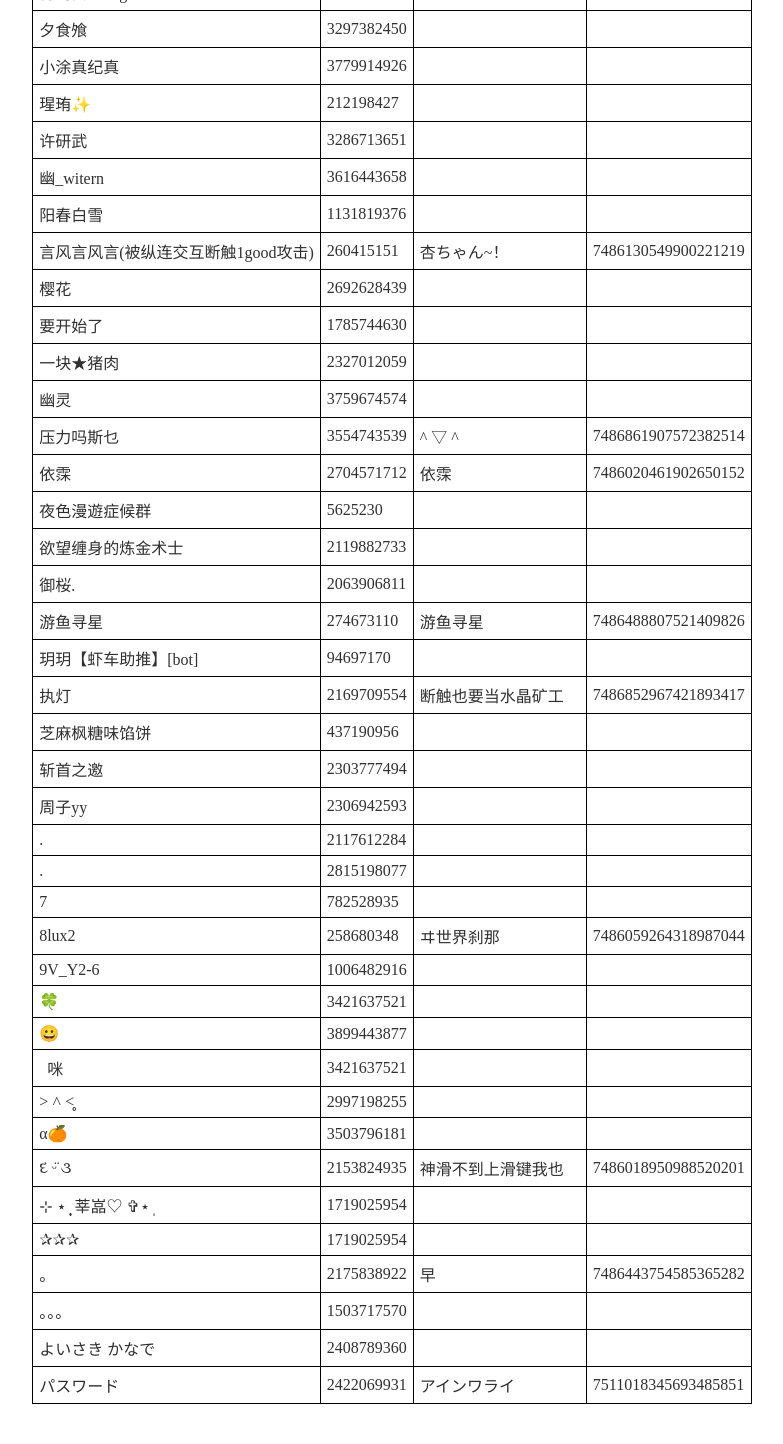
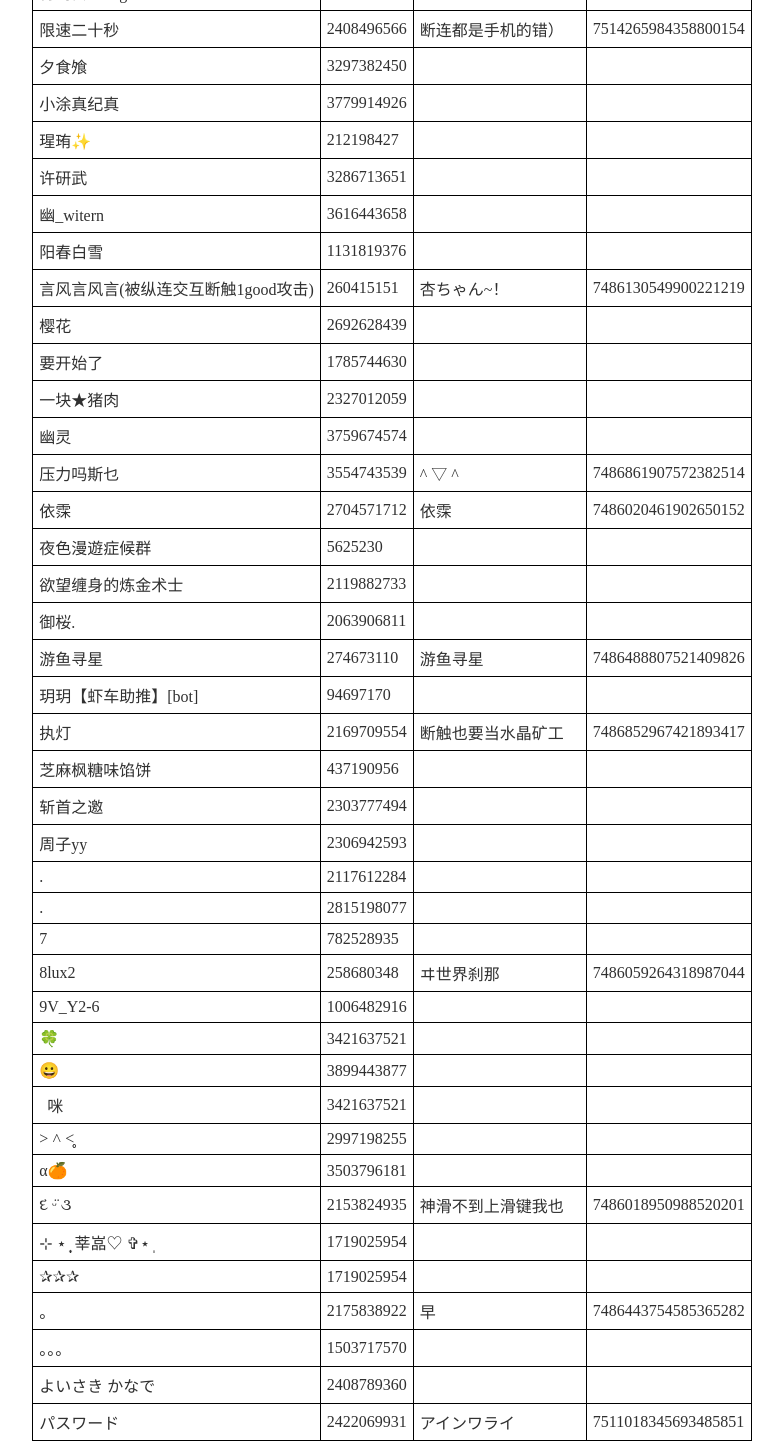
Before and after one commit to ajdjdgfsx/an_fish, a plain HTML site: page index.html in a window 1280 px wide. Shown: the part 3500-4944 px from the top of the page, without its empty margins (248-1031 px from the left). Before the commit the page ends 4912 px from the top, so only its background shows below. Drawn offline with Linux system fonts and the light colour scheme.

Commit message:
Update index.html

```diff
--- a/index.html
+++ b/index.html
@@ -124,45 +124,46 @@ onPageLoaded(); }
 <tr line="96"><td line="96">小乐</td><td line="96">373894566</td><td line="96"> </td><td line="96"> </td></tr>
 <tr line="97"><td line="97">晓美焰</td><td line="97">112236339</td><td line="97"> </td><td line="97"> </td></tr>
 <tr line="98"><td line="98">宵崎奏的dog</td><td line="98">3673660768</td><td line="98"> </td><td line="98"> </td></tr>
-<tr line="99"><td line="99">夕食飧</td><td line="99">3297382450</td><td line="99"> </td><td line="99"> </td></tr>
-<tr line="100"><td line="100">小涂真纪真</td><td line="100">3779914926</td><td line="100"> </td><td line="100"> </td></tr>
-<tr line="101"><td line="101">瑆珛✨</td><td line="101">212198427</td><td line="101"> </td><td line="101"> </td></tr>
-<tr line="102"><td line="102">许研武</td><td line="102">3286713651</td><td line="102"> </td><td line="102"> </td></tr>
-<tr line="103"><td line="103">幽_witern</td><td line="103">3616443658</td><td line="103"> </td><td line="103"> </td></tr>
-<tr line="104"><td line="104">阳春白雪</td><td line="104">1131819376</td><td line="104"> </td><td line="104"> </td></tr>
-<tr line="105"><td line="105">言风言风言(被纵连交互断触1good攻击)</td><td line="105">260415151</td><td line="105">杏ちゃん~！</td><td line="105">7486130549900221219</td></tr>
-<tr line="106"><td line="106">樱花</td><td line="106">2692628439</td><td line="106"> </td><td line="106"> </td></tr>
-<tr line="107"><td line="107">要开始了</td><td line="107">1785744630</td><td line="107"> </td><td line="107"> </td></tr>
-<tr line="108"><td line="108">一块★猪肉</td><td line="108">2327012059</td><td line="108"> </td><td line="108"> </td></tr>
-<tr line="109"><td line="109">幽灵</td><td line="109">3759674574</td><td line="109"> </td><td line="109"> </td></tr>
-<tr line="110"><td line="110">压力吗斯乜</td><td line="110">3554743539</td><td line="110">^ ▽ ^</td><td line="110">7486861907572382514</td></tr>
-<tr line="111"><td line="111">依霂</td><td line="111">2704571712</td><td line="111">依霂</td><td line="111">7486020461902650152</td></tr>
-<tr line="112"><td line="112">夜色漫遊症候群</td><td line="112">5625230</td><td line="112"> </td><td line="112"> </td></tr>
-<tr line="113"><td line="113">欲望缠身的炼金术士</td><td line="113">2119882733</td><td line="113"> </td><td line="113"> </td></tr>
-<tr line="114"><td line="114">御桜.</td><td line="114">2063906811</td><td line="114"> </td><td line="114"> </td></tr>
-<tr line="115"><td line="115">游鱼寻星</td><td line="115">274673110</td><td line="115">游鱼寻星</td><td line="115">7486488807521409826</td></tr>
-<tr line="116"><td line="116">玥玥【虾车助推】[bot]</td><td line="116">94697170</td><td line="116"> </td><td line="116"> </td></tr>
-<tr line="117"><td line="117">执灯</td><td line="117">2169709554</td><td line="117">断触也要当水晶矿工</td><td line="117">7486852967421893417</td></tr>
-<tr line="118"><td line="118">芝麻枫糖味馅饼</td><td line="118">437190956</td><td line="118"> </td><td line="118"> </td></tr>
-<tr line="119"><td line="119">斩首之邀</td><td line="119">2303777494</td><td line="119"> </td><td line="119"> </td></tr>
-<tr line="120"><td line="120">周子yy</td><td line="120">2306942593</td><td line="120"> </td><td line="120"> </td></tr>
-<tr line="121"><td line="121">.</td><td line="121">2117612284</td><td line="121"> </td><td line="121"> </td></tr>
-<tr line="122"><td line="122">.</td><td line="122">2815198077</td><td line="122"> </td><td line="122"> </td></tr>
-<tr line="123"><td line="123">7</td><td line="123">782528935</td><td line="123"> </td><td line="123"> </td></tr>
-<tr line="124"><td line="124">8lux2</td><td line="124">258680348</td><td line="124">ヰ世界刹那</td><td line="124">7486059264318987044</td></tr>
-<tr line="125"><td line="125">9V_Y2-6</td><td line="125">1006482916</td><td line="125"> </td><td line="125"> </td></tr>
-<tr line="126"><td line="126">🍀</td><td line="126">3421637521</td><td line="126"> </td><td line="126"> </td></tr>
-<tr line="127"><td line="127">😀</td><td line="127">3899443877</td><td line="127"> </td><td line="127"> </td></tr>
-<tr line="128"><td line="128">  咪</td><td line="128">3421637521</td><td line="128"> </td><td line="128"> </td></tr>
-<tr line="129"><td line="129">˃ ˄ ˂̥̥</td><td line="129">2997198255</td><td line="129"> </td><td line="129"> </td></tr>
-<tr line="130"><td line="130">α🍊</td><td line="130">3503796181</td><td line="130"> </td><td line="130"> </td></tr>
-<tr line="131"><td line="131">દ ᵕ̈ ૩</td><td line="131">2153824935</td><td line="131">神滑不到上滑键我也</td><td line="131">7486018950988520201</td></tr>
-<tr line="132"><td line="132">⊹ ⋆ ̩̩͙  莘嵓♡ ✞⋆ ̩</td><td line="132">1719025954</td><td line="132"> </td><td line="132"> </td></tr>
-<tr line="133"><td line="133">✰✰✰</td><td line="133">1719025954</td><td line="133"> </td><td line="133"> </td></tr>
-<tr line="134"><td line="134">。</td><td line="134">2175838922</td><td line="134">早</td><td line="134">7486443754585365282</td></tr>
-<tr line="135"><td line="135">。。。</td><td line="135">1503717570</td><td line="135"> </td><td line="135"> </td></tr>
-<tr line="136"><td line="136">よいさき かなで</td><td line="136">2408789360</td><td line="136"> </td><td line="136"> </td></tr>
-<tr line="137"><td line="137">パスワード</td><td line="137">2422069931</td><td line="137">アインワライ</td><td line="137">7511018345693485851</td></tr>
+<tr line="99"><td line="99">限速二十秒</td><td line="99">2408496566</td><td line="99">断连都是手机的错）</td><td line="99">7514265984358800154</td></tr>
+<tr line="100"><td line="100">夕食飧</td><td line="100">3297382450</td><td line="100"> </td><td line="100"> </td></tr>
+<tr line="101"><td line="101">小涂真纪真</td><td line="101">3779914926</td><td line="101"> </td><td line="101"> </td></tr>
+<tr line="102"><td line="102">瑆珛✨</td><td line="102">212198427</td><td line="102"> </td><td line="102"> </td></tr>
+<tr line="103"><td line="103">许研武</td><td line="103">3286713651</td><td line="103"> </td><td line="103"> </td></tr>
+<tr line="104"><td line="104">幽_witern</td><td line="104">3616443658</td><td line="104"> </td><td line="104"> </td></tr>
+<tr line="105"><td line="105">阳春白雪</td><td line="105">1131819376</td><td line="105"> </td><td line="105"> </td></tr>
+<tr line="106"><td line="106">言风言风言(被纵连交互断触1good攻击)</td><td line="106">260415151</td><td line="106">杏ちゃん~！</td><td line="106">7486130549900221219</td></tr>
+<tr line="107"><td line="107">樱花</td><td line="107">2692628439</td><td line="107"> </td><td line="107"> </td></tr>
+<tr line="108"><td line="108">要开始了</td><td line="108">1785744630</td><td line="108"> </td><td line="108"> </td></tr>
+<tr line="109"><td line="109">一块★猪肉</td><td line="109">2327012059</td><td line="109"> </td><td line="109"> </td></tr>
+<tr line="110"><td line="110">幽灵</td><td line="110">3759674574</td><td line="110"> </td><td line="110"> </td></tr>
+<tr line="111"><td line="111">压力吗斯乜</td><td line="111">3554743539</td><td line="111">^ ▽ ^</td><td line="111">7486861907572382514</td></tr>
+<tr line="112"><td line="112">依霂</td><td line="112">2704571712</td><td line="112">依霂</td><td line="112">7486020461902650152</td></tr>
+<tr line="113"><td line="113">夜色漫遊症候群</td><td line="113">5625230</td><td line="113"> </td><td line="113"> </td></tr>
+<tr line="114"><td line="114">欲望缠身的炼金术士</td><td line="114">2119882733</td><td line="114"> </td><td line="114"> </td></tr>
+<tr line="115"><td line="115">御桜.</td><td line="115">2063906811</td><td line="115"> </td><td line="115"> </td></tr>
+<tr line="116"><td line="116">游鱼寻星</td><td line="116">274673110</td><td line="116">游鱼寻星</td><td line="116">7486488807521409826</td></tr>
+<tr line="117"><td line="117">玥玥【虾车助推】[bot]</td><td line="117">94697170</td><td line="117"> </td><td line="117"> </td></tr>
+<tr line="118"><td line="118">执灯</td><td line="118">2169709554</td><td line="118">断触也要当水晶矿工</td><td line="118">7486852967421893417</td></tr>
+<tr line="119"><td line="119">芝麻枫糖味馅饼</td><td line="119">437190956</td><td line="119"> </td><td line="119"> </td></tr>
+<tr line="120"><td line="120">斩首之邀</td><td line="120">2303777494</td><td line="120"> </td><td line="120"> </td></tr>
+<tr line="121"><td line="121">周子yy</td><td line="121">2306942593</td><td line="121"> </td><td line="121"> </td></tr>
+<tr line="122"><td line="122">.</td><td line="122">2117612284</td><td line="122"> </td><td line="122"> </td></tr>
+<tr line="123"><td line="123">.</td><td line="123">2815198077</td><td line="123"> </td><td line="123"> </td></tr>
+<tr line="124"><td line="124">7</td><td line="124">782528935</td><td line="124"> </td><td line="124"> </td></tr>
+<tr line="125"><td line="125">8lux2</td><td line="125">258680348</td><td line="125">ヰ世界刹那</td><td line="125">7486059264318987044</td></tr>
+<tr line="126"><td line="126">9V_Y2-6</td><td line="126">1006482916</td><td line="126"> </td><td line="126"> </td></tr>
+<tr line="127"><td line="127">🍀</td><td line="127">3421637521</td><td line="127"> </td><td line="127"> </td></tr>
+<tr line="128"><td line="128">😀</td><td line="128">3899443877</td><td line="128"> </td><td line="128"> </td></tr>
+<tr line="129"><td line="129">  咪</td><td line="129">3421637521</td><td line="129"> </td><td line="129"> </td></tr>
+<tr line="130"><td line="130">˃ ˄ ˂̥̥</td><td line="130">2997198255</td><td line="130"> </td><td line="130"> </td></tr>
+<tr line="131"><td line="131">α🍊</td><td line="131">3503796181</td><td line="131"> </td><td line="131"> </td></tr>
+<tr line="132"><td line="132">દ ᵕ̈ ૩</td><td line="132">2153824935</td><td line="132">神滑不到上滑键我也</td><td line="132">7486018950988520201</td></tr>
+<tr line="133"><td line="133">⊹ ⋆ ̩̩͙  莘嵓♡ ✞⋆ ̩</td><td line="133">1719025954</td><td line="133"> </td><td line="133"> </td></tr>
+<tr line="134"><td line="134">✰✰✰</td><td line="134">1719025954</td><td line="134"> </td><td line="134"> </td></tr>
+<tr line="135"><td line="135">。</td><td line="135">2175838922</td><td line="135">早</td><td line="135">7486443754585365282</td></tr>
+<tr line="136"><td line="136">。。。</td><td line="136">1503717570</td><td line="136"> </td><td line="136"> </td></tr>
+<tr line="137"><td line="137">よいさき かなで</td><td line="137">2408789360</td><td line="137"> </td><td line="137"> </td></tr>
+<tr line="138"><td line="138">パスワード</td><td line="138">2422069931</td><td line="138">アインワライ</td><td line="138">7511018345693485851</td></tr>
 </tbody>
 </table>
 </center>
```
